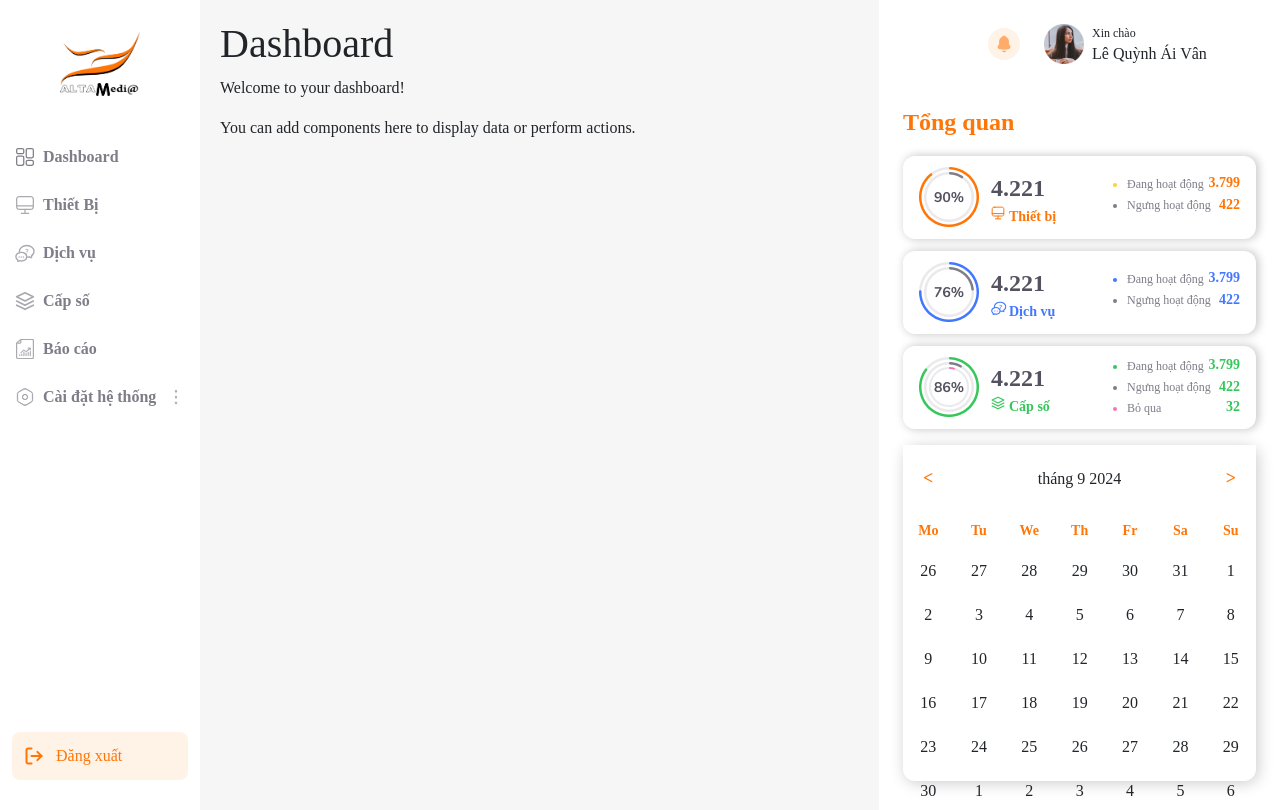
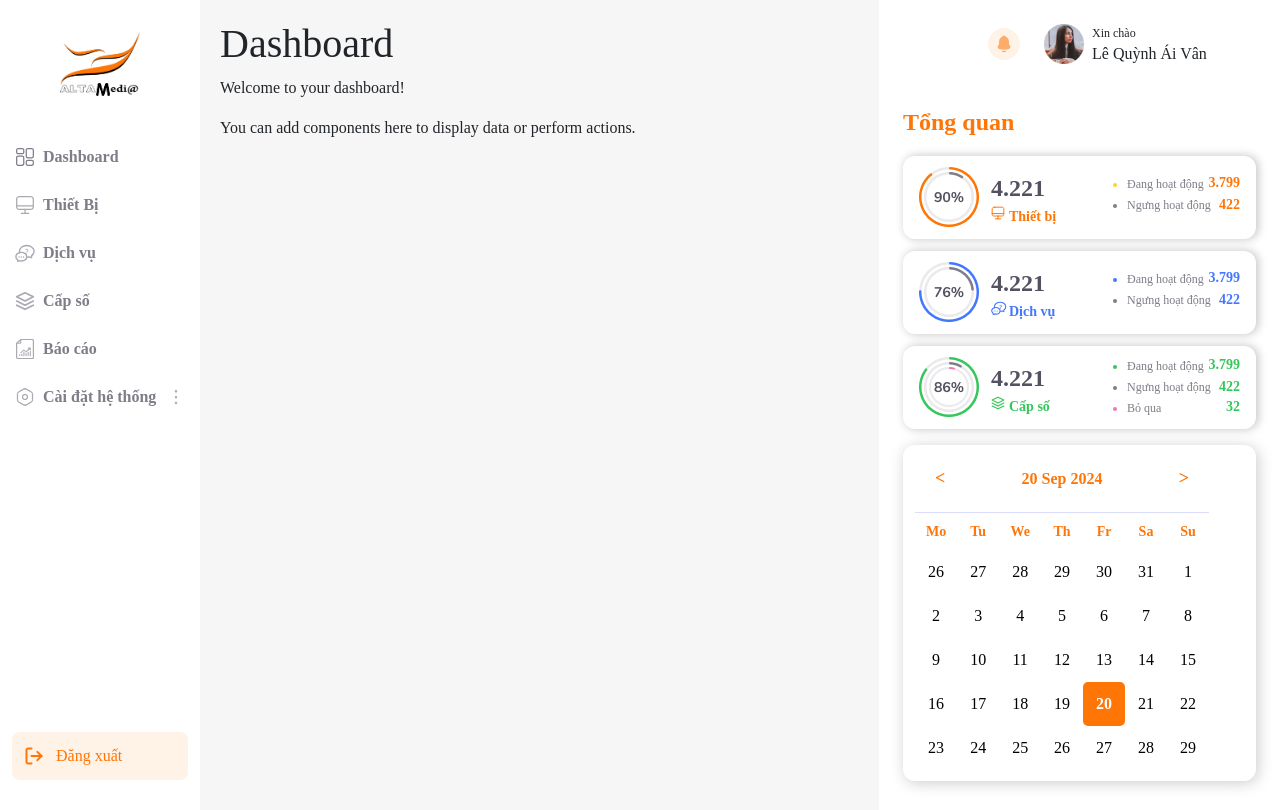
Before and after one commit to Mtuong1901/quanlyxephang, a React (Create React App) app in the folder my-app/: page / in a window 1280 px wide. Built offline with nearby package versions, Linux system fonts and the light colour scheme.

Commit message:
fix calendae

```diff
--- a/my-app/package.json
+++ b/my-app/package.json
@@ -10,6 +10,7 @@
     "@types/node": "^16.18.108",
     "@types/react": "^18.3.7",
     "@types/react-dom": "^18.3.0",
+    "date-fns": "^4.1.0",
     "moment": "^2.30.1",
     "react": "^18.3.1",
     "react-dom": "^18.3.1",
--- a/my-app/src/Navbar/right/rigth.css
+++ b/my-app/src/Navbar/right/rigth.css
@@ -352,17 +352,22 @@
 }
 
 /* calendarrrrrrrrrrrrrrrrrrrrrr******************************************** */
-.calendar {
+.container{
     position: absolute;
+    background-color: #ffffff;
+    box-shadow:#ccc  2px  2px 15px 0;
+    border-radius: 12px;
+    font-family: Nonito;
+    text-align: center;
     top: 445px;
     left: 24px;
     width: 353px;
     height: 336px;
-    text-align: center;
-    background-color: #ffffff;
-    box-shadow:#ccc  2px  2px 15px 0;
-    border-radius: 12px;
-    font-family: Nonito;
+}
+.calendar {
+    width: 294px;
+    height: 304px;
+
 }
 
 .calendar-header {
--- a/my-app/src/component/calendar.tsx
+++ b/my-app/src/component/calendar.tsx
@@ -1,59 +1,57 @@
 import React, { useState, useEffect } from 'react';
 import moment, { Moment } from 'moment';
 import 'moment/locale/vi';
+import { prototype } from 'events';
+
 const daysOfWeek = ['Mo', 'Tu', 'We', 'Th', 'Fr', 'Sa', 'Su'];
 
 const Calendar: React.FC = () => {
     const [currentDate, setCurrentDate] = useState<Moment>(moment());
     const [daysInMonth, setDaysInMonth] = useState<(number | null)[]>([]);
-
     useEffect(() => {
         updateCalendar(currentDate);
     }, [currentDate]);
-
     const updateCalendar = (date: Moment) => {
         const year = date.year();
         const month = date.month();
 
-        // Ngày đầu tiên của tháng hiện tại
+        // Ngày đầu tiên và cuối cùng của tháng hiện tại
         const startOfMonth = moment(date).startOf('month');
         const endOfMonth = moment(date).endOf('month');
 
-        // Ngày đầu tiên của tháng và thứ của ngày đầu tiên
-        const startDayOfWeek = startOfMonth.day(); // Chủ Nhật là 0, Thứ Hai là 1
+        // Ngày đầu tiên trong tuần của tháng hiện tại
+        const startDayOfWeek = startOfMonth.day(); // Chủ nhật là 0, thứ 2 là 1
+        const adjustedStartDay = (startDayOfWeek + 6) % 7; // Điều chỉnh để bắt đầu từ thứ 2
 
-        // Điều chỉnh ngày đầu tiên của tháng sao cho lịch bắt đầu từ thứ Hai
-        const startDay = startDayOfWeek === 0 ? 6 : startDayOfWeek - 1;
-
-        // Số ngày trong tháng hiện tại
         const totalDaysInMonth = date.daysInMonth();
 
-        // Tạo ngày của tháng trước để điền vào các ô trống đầu tháng
+        // Ngày cuối cùng của tháng trước
+        const lastDayOfPrevMonth = startOfMonth.clone().subtract(1, 'day').date();
+
+        // Tạo mảng các ngày của tháng trước
         const daysInPrevMonth = Array.from(
-            { length: startDay },
-            (_, index) => {
-                return startOfMonth.clone().subtract(1, 'month').endOf('month').date() - startDay + index + 1;
-            }
+            { length: adjustedStartDay },
+            (_, index) => lastDayOfPrevMonth - (adjustedStartDay - 1) + index
         );
 
-        // Tạo ngày của tháng hiện tại
+        // Tạo mảng các ngày của tháng hiện tại
         const daysOfMonth = Array.from(
             { length: totalDaysInMonth },
             (_, index) => index + 1
         );
 
-        // Ngày của tháng sau để điền vào các ô trống cuối tháng
+        // Ngày cuối cùng của tháng sau
         const endDayOfWeek = endOfMonth.day();
         const daysInNextMonth = Array.from(
             { length: (7 - endDayOfWeek) % 7 },
             (_, index) => index + 1
         );
 
-        // Kết hợp ngày của tháng trước, ngày của tháng hiện tại và ngày của tháng sau
+        // Kết hợp các ngày thành một mảng
         const daysArray = [
             ...daysInPrevMonth,
             ...daysOfMonth,
-            ...daysInNextMonth
+            ...daysInNextMonth,
         ];
 
         setDaysInMonth(daysArray);
@@ -66,16 +64,29 @@ const Calendar: React.FC = () => {
     const handleNextMonth = () => {
         setCurrentDate(currentDate.clone().add(1, 'month'));
     };
-
-    const monthYear = currentDate.format('MMMM YYYY');
-
+    moment.locale('en');
+    const currentDay = moment();
+    const formattedDate = currentDay.format('DD MMM YYYY');
+    const titleStype: React.CSSProperties ={
+        color : '#FF7506',
+        fontSize: '16px',
+        fontWeight: '700',
+        padding: '10px',
+        margin: '0',
+        lineHeight: '21.82px',
+    }
+    const headerStyle:React.CSSProperties ={
+        borderBottom: '1px solid #DCDDFD',
+        borderWidth : '90%',
+}
     return (
+        <div className='container'>
         <div className="calendar">
-            <div className="calendar-header">
+            <div className="calendar-header" style={headerStyle}>
                 <button className="prev-month" onClick={handlePrevMonth}>
                     &lt;
                 </button>
-                <span className="month-year">{monthYear}</span>
+                <span className="month-year" style={titleStype}>{formattedDate}</span>
                 <button className="next-month" onClick={handleNextMonth}>
                     &gt;
                 </button>
@@ -89,21 +100,35 @@ const Calendar: React.FC = () => {
                     </tr>
                 </thead>
                 <tbody>
-                    {Array(Math.ceil(daysInMonth.length / 7))
+                    {Array(5)
                         .fill(null)
                         .map((_, weekIndex) => (
                             <tr key={weekIndex}>
                                 {daysInMonth
                                     .slice(weekIndex * 7, weekIndex * 7 + 7)
-                                    .map((day, dayIndex) => (
-                                        <td key={dayIndex} className={day === null ? 'empty' : ''}>
-                                            {day !== null ? day : ''}
-                                        </td>
-                                    ))}
+                                    .map((day, dayIndex) => {
+                                        const isToday = day === currentDate.date() && currentDate.month() === moment().month() && currentDate.year() === moment().year();
+                                        const cellStyle: React.CSSProperties = {
+                                            padding: '10px',
+                                            textAlign: 'center' as 'center',
+                                            backgroundColor: isToday ? '#FF7506' : day === null ? '#f0f0f0' : 'transparent',
+                                            color: isToday ? 'white' : 'black',
+                                            fontWeight: isToday ? 'bold' : 'normal',
+                                            borderRadius: isToday ? '5px' : '0',
+                                        };
+                                        return (
+                                            <td key={dayIndex} style={cellStyle}>
+                                                {day !== null ? day : ''}
+                                            </td>
+                                        );
+                                    })}
                             </tr>
                         ))}
                 </tbody>
+
+
             </table>
+        </div>
         </div>
     );
 };
```
Also changed, not shown: 1 other file (tests, documents, lock files or other folders).
